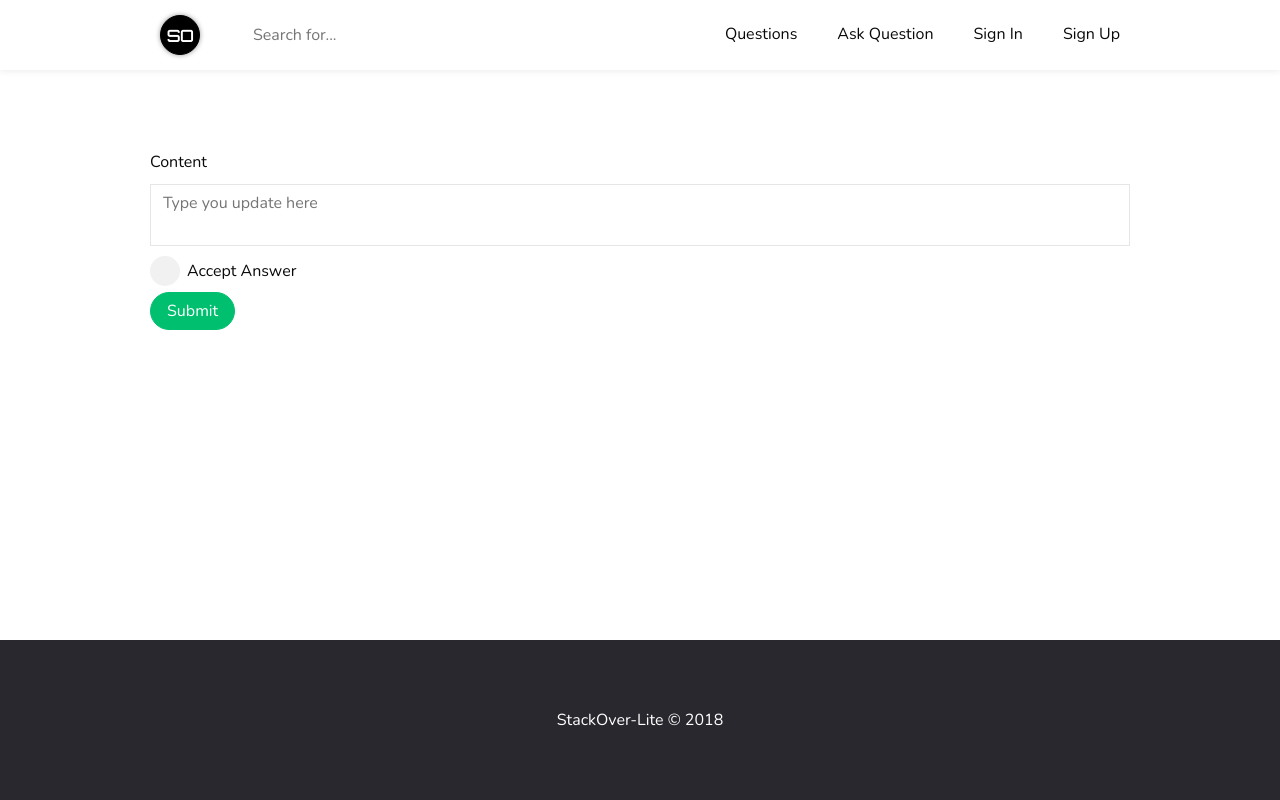
After one commit to mrSerious/StackOverflow-lite, a PHP site: page /edit_answer.html in a window 1280 px wide. The commit adds this page. Run offline with PHP 8.4, Linux system fonts and the light colour scheme.

Commit message:
ft(update-answer-frontend): consumes the add answer endpoint - fix select single question query [Finishes #160359011]

```diff
--- a/UI/css/main.css
+++ b/UI/css/main.css
@@ -573,7 +573,7 @@ button:hover {
   float: right;
   font-size: .8rem;
   font-weight: 400;
-  margin: .5rem .5rem;
+  margin: 0 .5rem;
   padding: .2rem 1.5rem;
   transition: background-color .3s ease-in-out, color .3s ease-in-out;
   -webkit-transition: background-color .3s ease-in-out, color .3s ease-in-out;
@@ -587,10 +587,6 @@ button:hover {
 
 .answers-list {
   margin-bottom: 2.1rem;
-}
-
-.content-body {
-  margin-bottom: 2rem;
 }
 
 .answer-body-meta {
@@ -620,7 +616,9 @@ button:hover {
 
 .answer-body-container>a {
   margin-right: 1rem;
-  font-size: .8rem !important;
+  font-size: .6rem;
+  font-weight: bold;
+  text-transform: uppercase;
 }
 
 .upvote-button,
@@ -821,6 +819,52 @@ button:hover {
   /* border: 1px solid #00c070; */
   box-shadow: 0 8px 16px 0 rgba(0, 0, 0, 0.2), 0 6px 20px 0 rgba(0, 0, 0, 0.19);
 }
+/*  */
+.accept_answer {
+  -webkit-appearance: none;
+  -moz-appearance: none;
+  appearance: none;
+  display: inline-block;
+  position: relative;
+  background-color: #f1f1f1;
+  color: #666;
+  top: 10px;
+  height: 30px;
+  width: 30px;
+  border: 0;
+  border-radius: 50px;
+  cursor: pointer;
+  margin-right: 7px;
+  outline: none;
+}
+
+#answer_update_form #answer_update {
+  resize: none;
+}
+
+.accept_answer:checked::before {
+  position: absolute;
+  font: 13px/1 'Open Sans', sans-serif;
+  left: 11px;
+  top: 7px;
+  content: '\02143';
+  transform: rotate(40deg);
+}
+
+.accept_answer:hover {
+  background-color: #f7f7f7;
+}
+
+.accept_answer:checked {
+  background-color: #f1f1f1;
+}
+
+.accept_answer_label {
+  font: 300 16px/1.7 'Open Sans', sans-serif;
+  color: #666;
+  cursor: pointer;
+}
+
 
 /*
 * Any styling that should be applied to screen widths larger
--- /dev/null
+++ b/UI/edit_answer.html
@@ -0,0 +1,100 @@
+<!DOCTYPE html>
+<html>
+
+<head>
+  <!-- Required Tags -->
+  <meta charset="utf-8">
+  <meta name="viewport" content="width=device-width, initial-scale=1.0">
+
+  <title>Edit</title>
+
+  <!-- Fonts  -->
+  <link href="https://fonts.googleapis.com/css?family=Nunito:300,400,700,900|Orbitron" rel="stylesheet">
+
+  <!-- Styles -->
+  <link type="text/css" rel="stylesheet" href="./css/normalize.min.css" />
+  <link type="text/css" rel="stylesheet" href="./css/main.css">
+
+  <!-- fontawesome -->
+  <link type="text/css" rel="stylesheet" href="./css/font-awesome/css/font-awesome.css">
+</head>
+
+<body id="questions-body">
+    <div id="content">
+      <section class="navigation">
+        <div class="nav-container">
+          <!-- navbrand -->
+          <div class="brand">
+            <a href="index.html">
+              <b>
+                <p id="logo"> SO </p>
+              </b>
+            </a>
+          </div>
+          <form class="site-navigation-search">
+            <input type="search" placeholder="Search for..." value="" name="s" title="Search for:">
+          </form>
+          <!-- nav  -->
+          <nav class="site-navigation-links">
+            <div class="nav-mobile">
+              <a id="nav-toggle" href="#!">
+                <span></span>
+              </a>
+            </div>
+            <ul class="nav-list">
+              <li>
+                <a href="index.html">Questions</a>
+              </li>
+              <li>
+                <a href="new.html">Ask Question</a>
+              </li>
+              <li>
+                <a href="login.html">Sign In</a>
+              </li>
+              <li>
+                <a href="signup.html">Sign Up</a>
+              </li>
+            </ul>
+          </nav>
+          <!-- /.nav -->
+        </div>
+      </section>
+
+      <div class="container">
+        <div id="original_question">
+          <p></p>
+        </div>
+
+        <div id="edit_answer">
+          <div class="modal-content">
+            <div id="change_answer_content">
+              <form id="answer_update_form">
+                <label for="content">Content</label>
+                <textarea type="text" name="content" id="answer_update" placeholder="Type you update here"></textarea>
+                <div id='radio_button_wrapper'>
+                  <input type="radio" name="selector" id="accept_answer" class="accept_answer"><label id="accept_answer_label" for="accept_answer">Accept Answer</label>
+                  <div class="check"></div>
+                </div>
+                <button id="update-button" type="submit">Submit</button>
+              </form>
+            </div>
+          </div>
+        </div>
+      </div>
+    </div>
+    <!-- /.container -->
+    </div>
+    <!-- /#Content -->
+
+    <!--Footer-->
+    <footer class="footer">
+      <p class="footer-company-name no-margin">StackOver-Lite &copy; 2018</p>
+    </footer>
+
+    <!--Scripts-->
+    <script src="https://ajax.googleapis.com/ajax/libs/jquery/3.3.1/jquery.min.js"></script>
+    <script src="js/main.js"></script>
+    <script src="js/front-end/update_answer.js"></script>
+  </body>
+
+  </html>
--- a/UI/js/front-end/update_answer.js
+++ b/UI/js/front-end/update_answer.js
@@ -1,3 +1,5 @@
-const questionId = ;
-const answerId = ;
-const updateURL = `https://stack-overflow-lite-app.herokuapp.com/api/v1/questions/${questionId}/answers/${answerId}`;
+const questionId = localStorage.getItem('question-id');
+const answerId = localStorage.getItem('answer-id');
+const URL = `https://stack-overflow-lite-app.herokuapp.com/api/v1/questions/${questionId}/answers/${answerId}`;
+
+console.log(questionId, answerId, URL);
--- a/UI/question_details.html
+++ b/UI/question_details.html
@@ -122,7 +122,8 @@
         </div>
       </div>
     </div>
-    <!-- /.container -->
+  </div>
+  <!-- /.container -->
   </div>
   <!-- /#Content -->
 
@@ -137,7 +138,6 @@
   <script src="js/front-end/question_details.js"></script>
   <script src="js/front-end/delete_question.js"></script>
   <script src="js/front-end/answer_question.js"></script>
-  <script src="js/front-end/update_answer.js"></script>
 </body>
 
 </html>
--- a/src/controllers/question.js
+++ b/src/controllers/question.js
@@ -52,10 +52,10 @@ class Question {
           });
         } else {
           const [question] = result.rows;
-          db.query(`SELECT answers.id, answer_body, isaccepted, answers.createdat, users.id, username
-          FROM answers JOIN users ON users.id = answers.user_id
+          db.query(`SELECT answers.id, answer_body, answers.question_id, isaccepted, answers.createdat, users.id as user_id, username
+          FROM answers JOIN users ON answers.user_id = users.id
           WHERE answers.question_id = ${id}
-          ORDER BY createdat DESC`)
+          ORDER BY answers.id DESC`)
             .then((answersResult) => {
               const answers = answersResult.rows;
 
```
Also changed, not shown: UI/js/front-end/question_details.js (+21 -6 lines), UI/signup.html (+6 -4 lines).
